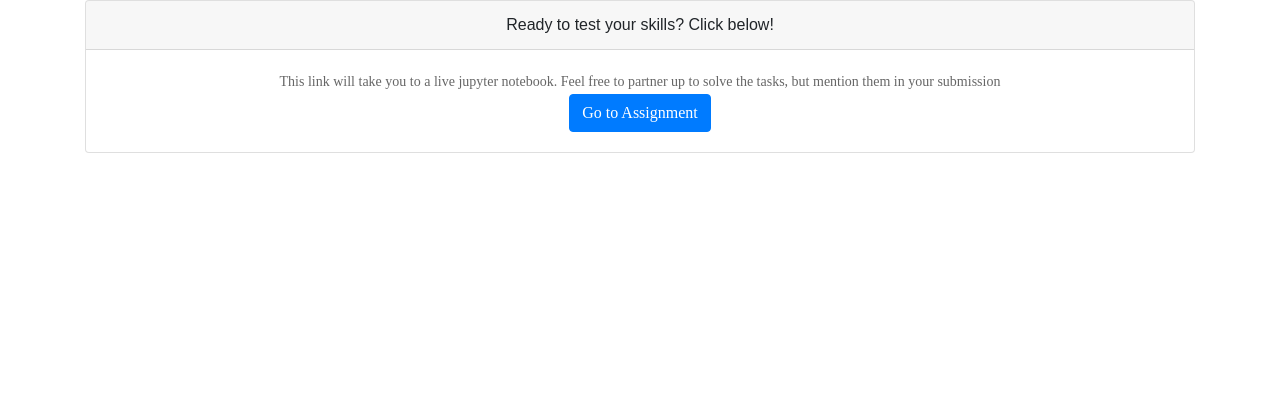
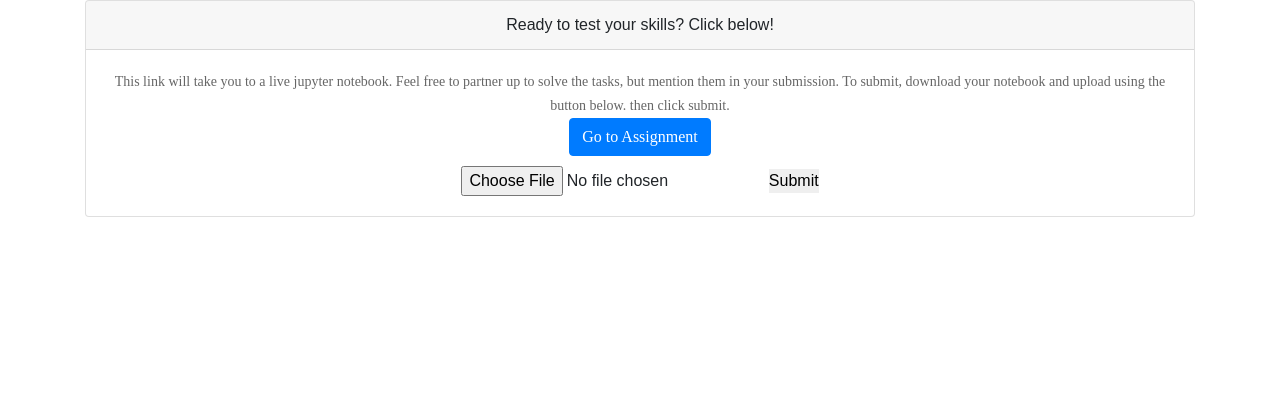
Before and after one commit to kkalucha/LionBase-Online-Portal, a Flask app: template templates/module.jinja2 in a window 1280 px wide. Shown: the part 56-472 px from the top of the page. Run offline with Flask 2, Linux system fonts and the light colour scheme; the template is opened without the code that fills it, so the values that code supplies are empty; some libraries are stand-ins or nearby versions; some web fonts are replaced.

Commit message:
Added file upload functionality to module page

```diff
--- a/templates/module.jinja2
+++ b/templates/module.jinja2
@@ -35,9 +35,18 @@
 	</div>
 	<div class="card-body">
 	<p class="card-text">
-		This link will take you to a live jupyter notebook. Feel free to partner up to solve the tasks, but mention them in your submission
+		This link will take you to a live jupyter notebook. Feel free to partner up to solve the tasks, but mention them in your submission. To submit, download your notebook and upload using the button below. then click submit.
 	</p>
 	<a href="{{module['exercise']}}" class="btn btn-primary">Go to Assignment</a>
+
+    <div class "btn" style="padding-top: 10px">
+        <form action="/submit/{{module['number']}}">
+            <input type="file" id="myFile" name="filename">
+             <input type="submit">
+        </form>
+    </div>
+
+
 	</div>
 </div>
 {% endblock %}
```
